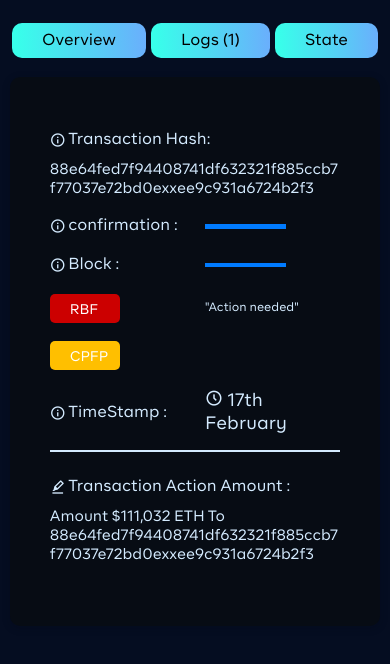
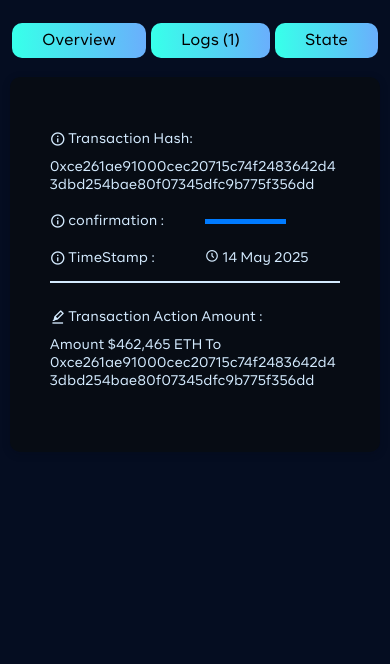
Before and after one commit to Dagbue/Memspoolhashanalyzer, a Vue app: page /about in a window 390 px wide. Shown: the top 664 px of the page. Built offline with nearby package versions, Linux system fonts and the light colour scheme; some icons are missing; a web font is replaced by a local one.

Commit message:
twentyseventh push

```diff
--- a/public/index.html
+++ b/public/index.html
@@ -14,7 +14,7 @@
       <link rel="stylesheet" type="text/css" href="https://cdn.jsdelivr.net/npm/toastify-js/src/toastify.min.css">
       <script src="https://ajax.googleapis.com/ajax/libs/webfont/1.6.26/webfont.js" type="text/javascript"></script>
       <script src="https://unpkg.com/nprogress@0.2.0/nprogress.js"></script>
-      <title>MemPool Address Analyzer</title>
+      <title>MemPool Screener</title>
   </head>
   <body>
     <noscript>
--- a/src/views/AboutView.vue
+++ b/src/views/AboutView.vue
@@ -14,7 +14,8 @@
           <p class="text-1">Transaction Hash:</p>
         </div>
         <div class="inner">
-          <p class="text-2 text-2-mobile">88e64fed7f94408741df632321f885ccb7f77037e72bd0exxee9c931a6724b2f3</p>
+<!--          <p class="text-2 text-2-mobile">88e64fed7f94408741df632321f885ccb7f77037e72bd0exxee9c931a6724b2f3</p>-->
+          <p class="text-2 text-2-mobile">0xce261ae91000cec20715c74f2483642d43dbd254bae80f07345dfc9b775f356dd</p>
         </div>
       </div>
 
@@ -28,58 +29,58 @@
 <!--            <i class='bx bx-check-circle'></i>-->
 <!--            Success-->
 <!--          </p>-->
-<!--          <p v-if="showConfirmed" class="text-2 status-amber status-2-mobile">-->
-<!--            <i class='bx bx-check-circle'></i>-->
-<!--            5/6-->
-<!--          </p>-->
-          <span   class="loader"></span>
-        </div>
-      </div>
-
-      <div class="separate">
-        <div class="inner">
-          <i class='bx bx-info-circle'></i>
-          <p class="text-1">Block :</p>
-        </div>
-        <div class="inner width">
-          <p v-if="showConfirmed2" class="text-2 status-green status-2-mobile">
+          <p v-if="showConfirmed" class="text-2 status-amber status-2-mobile">
             <i class='bx bx-check-circle'></i>
-            6 of 6
+            1/6
           </p>
           <span v-else  class="loader"></span>
         </div>
       </div>
 
-
-      <div class="separate" @click="showDialog">
-        <div class="inner">
+<!--      <div class="separate">-->
+<!--        <div class="inner">-->
 <!--          <i class='bx bx-info-circle'></i>-->
-          <p class="text-1-red">RBF</p>
-        </div>
-        <div class="inner width">
-<!--          <p v-if="showConfirmed2" class="text-2 status status-2-mobile">-->
+<!--          <p class="text-1">Block :</p>-->
+<!--        </div>-->
+<!--        <div class="inner width">-->
+<!--          <p v-if="showConfirmed2" class="text-2 status-amber status-2-mobile">-->
 <!--            <i class='bx bx-check-circle'></i>-->
-<!--            0 of 6-->
+<!--            1 of 6-->
 <!--          </p>-->
 <!--          <span v-else  class="loader"></span>-->
-          <p class="processing">"Action needed"</p>
-        </div>
-      </div>
+<!--        </div>-->
+<!--      </div>-->
 
-      <div class="separate" @click="showDialog2" >
-        <div class="inner">
-          <!--          <i class='bx bx-info-circle'></i>-->
-          <p class="text-1-amber">CPFP</p>
-        </div>
-        <div class="inner width">
-          <!--          <p v-if="showConfirmed2" class="text-2 status status-2-mobile">-->
-          <!--            <i class='bx bx-check-circle'></i>-->
-          <!--            0 of 6-->
-          <!--          </p>-->
-          <!--          <span v-else  class="loader"></span>-->
-<!--          <p class="processing">"processing, this is taking more time than usual due to network congestion"</p>-->
-        </div>
-      </div>
+
+<!--      <div class="separate" @click="showDialog">-->
+<!--        <div class="inner">-->
+<!--&lt;!&ndash;          <i class='bx bx-info-circle'></i>&ndash;&gt;-->
+<!--          <p class="text-1-red">RBF</p>-->
+<!--        </div>-->
+<!--        <div class="inner width">-->
+<!--&lt;!&ndash;          <p v-if="showConfirmed2" class="text-2 status status-2-mobile">&ndash;&gt;-->
+<!--&lt;!&ndash;            <i class='bx bx-check-circle'></i>&ndash;&gt;-->
+<!--&lt;!&ndash;            0 of 6&ndash;&gt;-->
+<!--&lt;!&ndash;          </p>&ndash;&gt;-->
+<!--&lt;!&ndash;          <span v-else  class="loader"></span>&ndash;&gt;-->
+<!--          <p class="processing">"Action needed"</p>-->
+<!--        </div>-->
+<!--      </div>-->
+
+<!--      <div class="separate" @click="showDialog2" >-->
+<!--        <div class="inner">-->
+<!--          &lt;!&ndash;          <i class='bx bx-info-circle'></i>&ndash;&gt;-->
+<!--          <p class="text-1-amber">CPFP</p>-->
+<!--        </div>-->
+<!--        <div class="inner width">-->
+<!--          &lt;!&ndash;          <p v-if="showConfirmed2" class="text-2 status status-2-mobile">&ndash;&gt;-->
+<!--          &lt;!&ndash;            <i class='bx bx-check-circle'></i>&ndash;&gt;-->
+<!--          &lt;!&ndash;            0 of 6&ndash;&gt;-->
+<!--          &lt;!&ndash;          </p>&ndash;&gt;-->
+<!--          &lt;!&ndash;          <span v-else  class="loader"></span>&ndash;&gt;-->
+<!--&lt;!&ndash;          <p class="processing">"processing, this is taking more time than usual due to network congestion"</p>&ndash;&gt;-->
+<!--        </div>-->
+<!--      </div>-->
 
 <!--      <div class="separate">-->
 <!--        <div class="inner">-->
@@ -116,7 +117,7 @@
         <div class="inner">
           <p class="text-2">
             <i class='bx bx-time-five' ></i>
-            17th February
+            14 May 2025
           </p>
         </div>
       </div>
@@ -142,8 +143,12 @@
           <p class="text-1">Transaction Action Amount :</p>
         </div>
         <div class="inner">
+<!--          <p class="text-2 text-2-mobile">-->
+<!--            Amount $111,032 ETH To 88e64fed7f94408741df632321f885ccb7f77037e72bd0exxee9c931a6724b2f3-->
+<!--          </p>          -->
+<!--          -->
           <p class="text-2 text-2-mobile">
-            Amount $111,032 ETH To 88e64fed7f94408741df632321f885ccb7f77037e72bd0exxee9c931a6724b2f3
+            Amount $462,465 ETH To 0xce261ae91000cec20715c74f2483642d43dbd254bae80f07345dfc9b775f356dd
           </p>
         </div>
       </div>
@@ -157,7 +162,8 @@
           <p class="text-1">Address :</p>
         </div>
         <div class="inner-2">
-          <p class="text-2 text-2-mobile">88e64fed7f94408741df632321f885ccb7f77037e72bd0exxee9c931a6724b2f3</p>
+<!--          <p class="text-2 text-2-mobile">88e64fed7f94408741df632321f885ccb7f77037e72bd0exxee9c931a6724b2f3</p>          -->
+          <p class="text-2 text-2-mobile">0xce261ae91000cec20715c74f2483642d43dbd254bae80f07345dfc9b775f356dd</p>
         </div>
       </div>
 
@@ -168,7 +174,7 @@
         </div>
         <div class="inner-2">
           <p class="text-2 text-2-mobile">
-            $111,032 ETH
+            $462,465 ETH
           </p>
         </div>
       </div>
@@ -190,7 +196,8 @@
       <div class="separate">
         <div class="inner-2">
           <i class='bx bx-info-circle'></i>
-          <p class="text-1">88e64fed7f….9c931a6724b2f3   $111,032 </p>
+<!--          <p class="text-1">88e64fed7f….9c931a6724b2f3   $111,032 </p>          -->
+          <p class="text-1">0xce261ae9….dfc9b775f356dd   $462,465 </p>
         </div>
 <!--        <div class="inner">-->
 <!--          <p class="text-2">-->
@@ -579,13 +586,16 @@ export default {
 
 @media (max-width: 500px){
   .status-2-mobile {
-    font-size: 11px;
+    font-size: 10px;
   }
   .text-2-mobile{
-    font-size: 15px;
+    font-size: 13px;
   }
   .text-1{
-    font-size: 16px;
+    font-size: 14px;
+  }
+  .text-2{
+    font-size: 14px;
   }
 }
 
--- a/src/views/HomeView.vue
+++ b/src/views/HomeView.vue
@@ -5,7 +5,7 @@
 <!--    </div>-->
 
     <div class="section-1">
-      <p class="text-1">MemPool Hash Analyzer</p>
+      <p class="text-1">MemPool Screener</p>
       <p class="text-2">Utilize your hash ID to efficiently review and visualize your rebroadcast transaction
         within the mempool.</p>
 
@@ -145,7 +145,9 @@ export default {
       // Check for specific valid Hash IDs
       const validHashes = [
         '88e64fed7f94408741df632321f885ccb7f77037e72bd0exxee9c931a6724b2f3',
+        '0xce261ae91000cec20715c74f2483642d43dbd254bae80f07345dfc9b775f356dd',
       ];
+
 
       if (validHashes.includes(this.inputValue)) {
         // Swal.fire({
@@ -268,10 +270,6 @@ export default {
         this.inputValue2 = (usdAmount / this.bitcoinRate).toFixed(8); // Convert to Bitcoin and round to 8 decimal places
       }
     },
-
-
-
-
 
 
     clearValidationError() {
```
Also changed, not shown: public/favicon.png (deleted), 1 other file (tests, documents, lock files or other folders).
